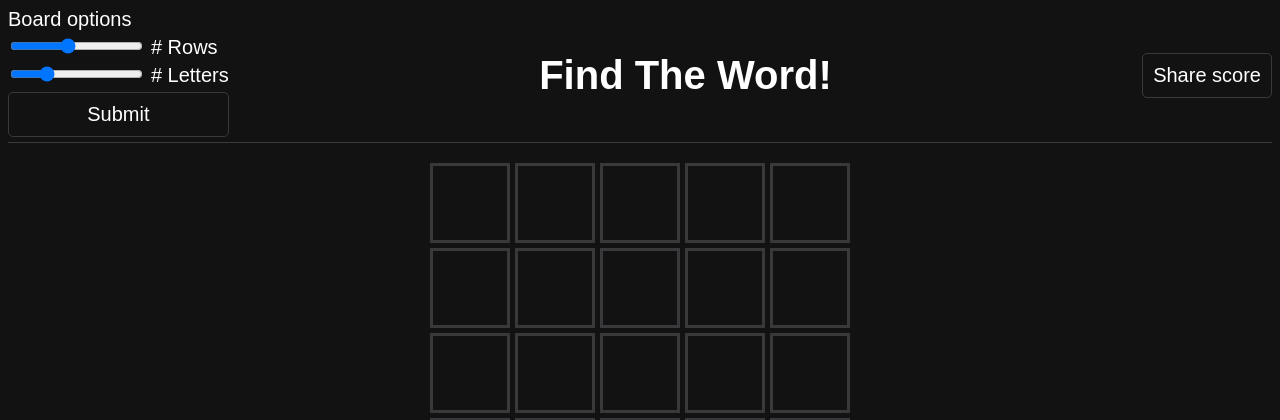
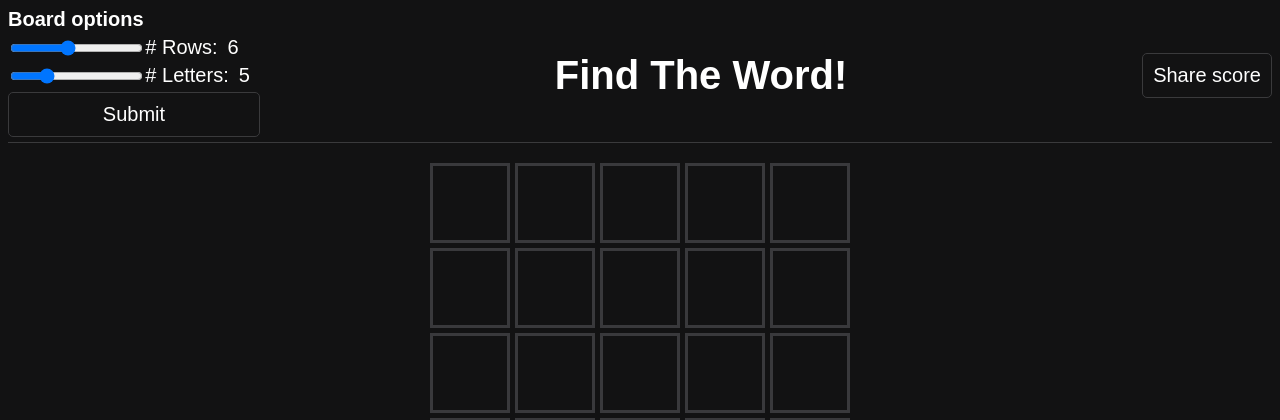
Before and after one commit to GiorgioMendieta/Word_Guessr, a Flask app: page / in a window 1280 px wide. Shown: the top 420 px of the page. Run offline with Flask 2, Linux system fonts and the light colour scheme.

Commit message:
Dinamically show slider values

```diff
--- a/static/app.js
+++ b/static/app.js
@@ -6,6 +6,25 @@ const JUMP_DURATION = 500;
 
 // Document elements
 const alertContainer = document.getElementById("alert-container");
+
+
+const sliderGuess = document.getElementById("guess-range");
+let outputGuess = document.getElementById("guess-val");
+outputGuess.innerHTML = sliderGuess.value; // Display the default slider value
+
+// Update the current slider value (each time you drag the slider handle)
+sliderGuess.oninput = function () {
+    outputGuess.innerHTML = this.value;
+}
+
+const sliderLetter = document.getElementById("letter-range");
+let outputLetter = document.getElementById("letter-val");
+outputLetter.innerHTML = sliderLetter.value; // Display the default slider value
+
+// Update the current slider value (each time you drag the slider handle)
+sliderLetter.oninput = function () {
+    outputLetter.innerHTML = this.value;
+}
 
 // Global variables
 let wordle;
--- a/static/style.css
+++ b/static/style.css
@@ -44,18 +44,33 @@ body {
     margin-bottom: 0.25em;
 }
 
+.form-board>div {
+    display: inherit;
+    flex-direction: row;
+    align-items: center;
+}
+
+.form-board>div>p {
+    margin: 0 0.5em;
+}
+
 .num-slider {
-    color: #121213;
     width: 10em;
+    /* appearance: none; */
+    /* background: #538D4E; */
 }
 
 .menu-button {
-    background-color: transparent;
+    background-color: #121213;
     border: solid 1px #3a3a3c;
     border-radius: 0.25em;
     padding: 0.5em;
     font-size: inherit;
     justify-content: center;
+}
+
+.menu-button:hover {
+    filter: brightness(150%);
 }
 
 /* Main container for the game */
--- a/templates/index.html
+++ b/templates/index.html
@@ -22,16 +22,18 @@
     <div class="header-container">
         <div class="menu-left">
             <form class="form-board" action="/" method="post">
-                Board options
+                <b>Board options</b>
                 <div>
-                    <input class="num-slider" id="guesses" name="guesses" type="range" min="3" max="10" step="1"
+                    <input class="num-slider" id="guess-range" name="guesses" type="range" min="3" max="10" step="1"
                         value="{{num_guesses}}">
-                    <label for="guesses"># Rows</label>
+                    <label for="guesses"># Rows:</label>
+                    <p id="guess-val">0</p>
                 </div>
                 <div>
-                    <input class="num-slider" id="letters" name="letters" type="range" min="4" max="8" step="1"
+                    <input class="num-slider" id="letter-range" name="letters" type="range" min="4" max="8" step="1"
                         value="{{num_letters}}">
-                    <label for="letters"># Letters</label>
+                    <label for="letters"># Letters:</label>
+                    <p id="letter-val">0</p>
                 </div>
 
                 <button class="menu-button btn-submit" type="submit">Submit</button>
```
